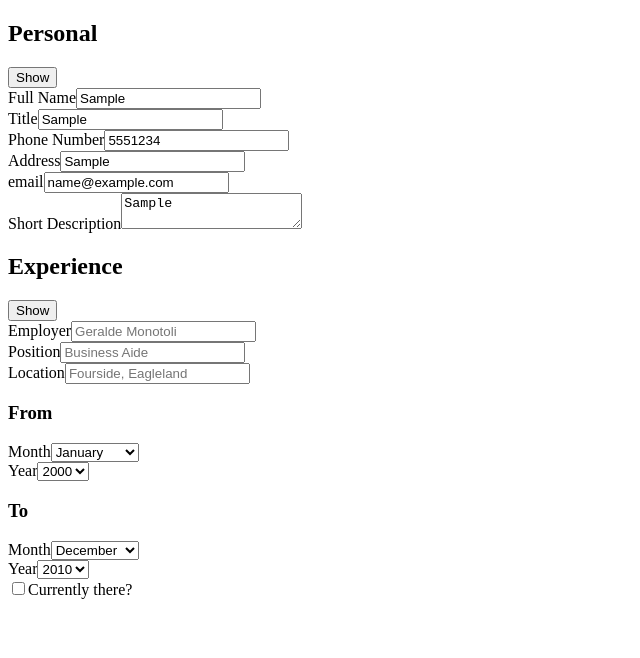
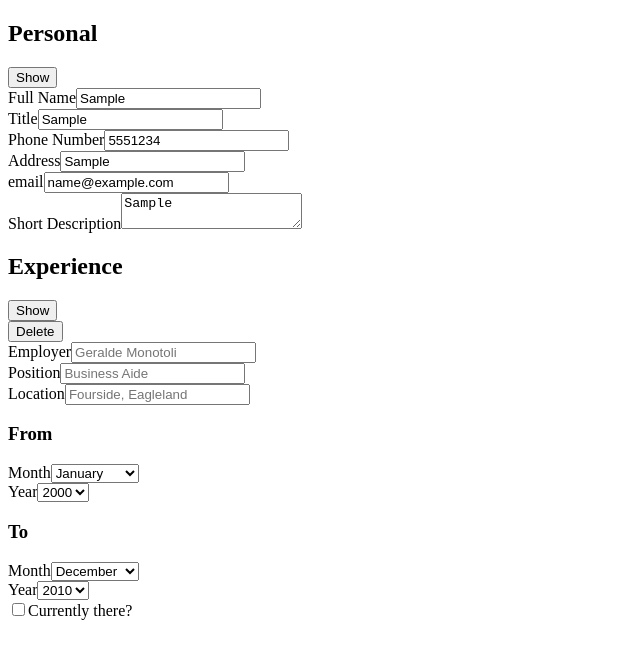
Before and after one commit to DrantDumani/cv-app-v2, a React (Vite) app: page / in a window 1280 px wide. Both pictures are taken after typing "Sample", "Sample", "5551234", "Sample", "name@example.com", "Sample" into the empty fields and a click on the button "Add Experience". Shown: the top 658 px of the page, without its empty margins (0-640 px from the left). Built offline with nearby package versions, Linux system fonts and the light colour scheme.

Commit message:
Add delete button component

```diff
--- a/src/App.jsx
+++ b/src/App.jsx
@@ -65,6 +65,8 @@ function App() {
     };
     delete newDetails[sectId];
     setDetails(newDetails);
+    const newShowForm = { ...showForm, currExpId: null };
+    setShowForm(newShowForm);
   };
 
   const editSection = (e, sectId) => {
@@ -93,6 +95,7 @@ function App() {
         showExperience={showForm.showExperience}
         currExpId={showForm.currExpId}
         toggleShowForm={toggleShowForm}
+        deleteSection={deleteSection}
       />
     </>
   );
--- a/src/components/CVForm/CVForm.jsx
+++ b/src/components/CVForm/CVForm.jsx
@@ -3,6 +3,7 @@ import FormWrapper from "../FormWrapper/FormWrapper";
 import InputWrapper from "../InputWrapper/InputWrapper";
 import AddSectionBtn from "../AddSectionBtn/AddSectionBtn";
 import TimeRange from "../TimeRange/TimeRange";
+import DeleteSectionBtn from "../DeleteSectionBtn/DeleteSectionBtn";
 
 export default function CVForm({
   editSection,
@@ -15,6 +16,7 @@ export default function CVForm({
   showPersonal,
   showExperience,
   currExpId,
+  deleteSection,
 }) {
   return (
     <div className="form-input-container">
@@ -83,6 +85,9 @@ export default function CVForm({
         >
           {currExpId ? (
             <form className="form-input-container__form">
+              <DeleteSectionBtn
+                clickHandler={() => deleteSection(currExpId, "experience")}
+              />
               <InputWrapper
                 labelText={"Employer"}
                 placeholder={"Geralde Monotoli"}
--- /dev/null
+++ b/src/components/DeleteSectionBtn/DeleteSectionBtn.jsx
@@ -0,0 +1,7 @@
+export default function DeleteSectionBtn({ clickHandler }) {
+  return (
+    <button type="button" className="del-section-btn" onClick={clickHandler}>
+      Delete
+    </button>
+  );
+}
```
Also changed, not shown: src/components/DeleteSectionBtn/DeleteSectionBtn.scss (added).
